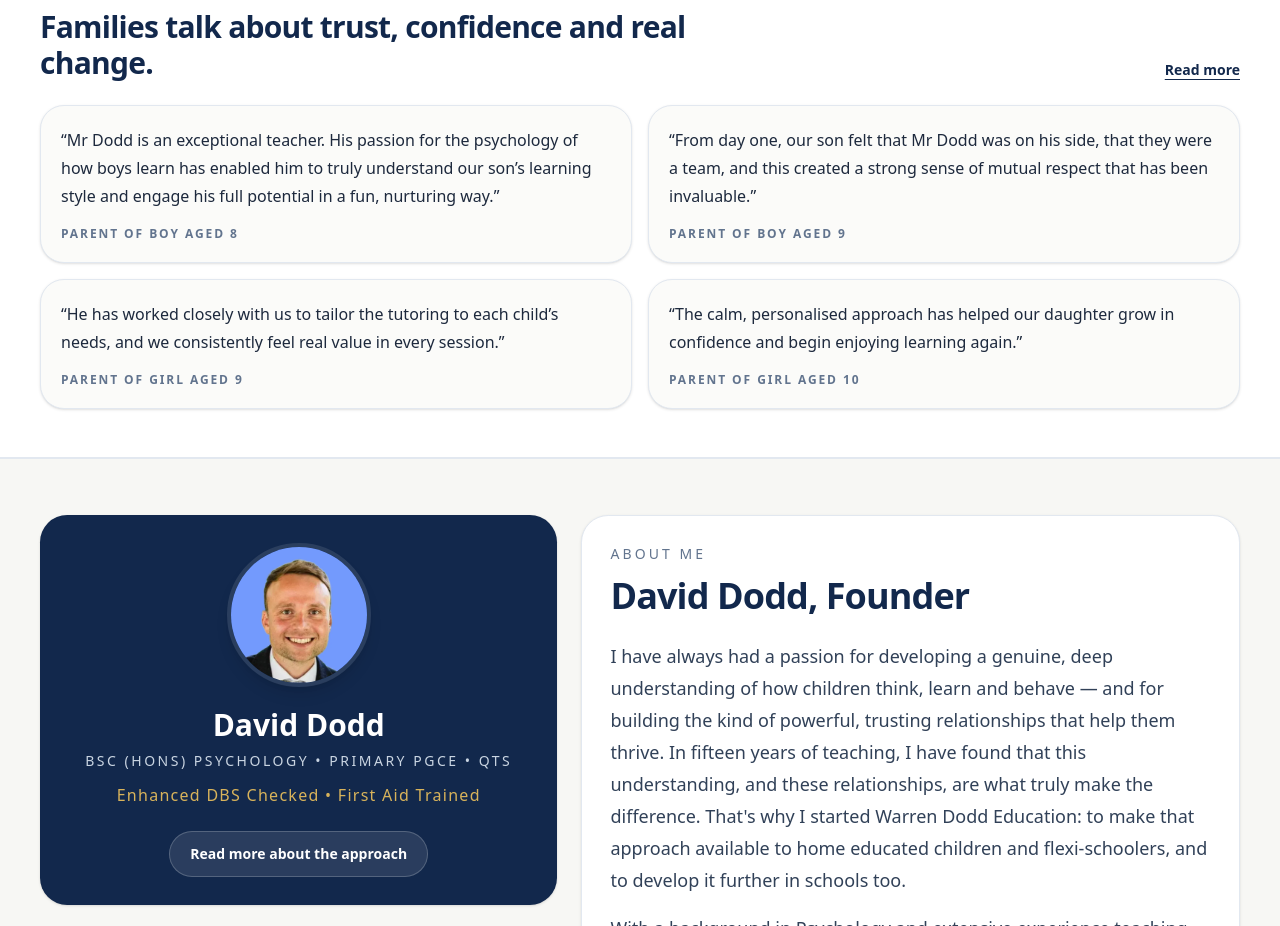
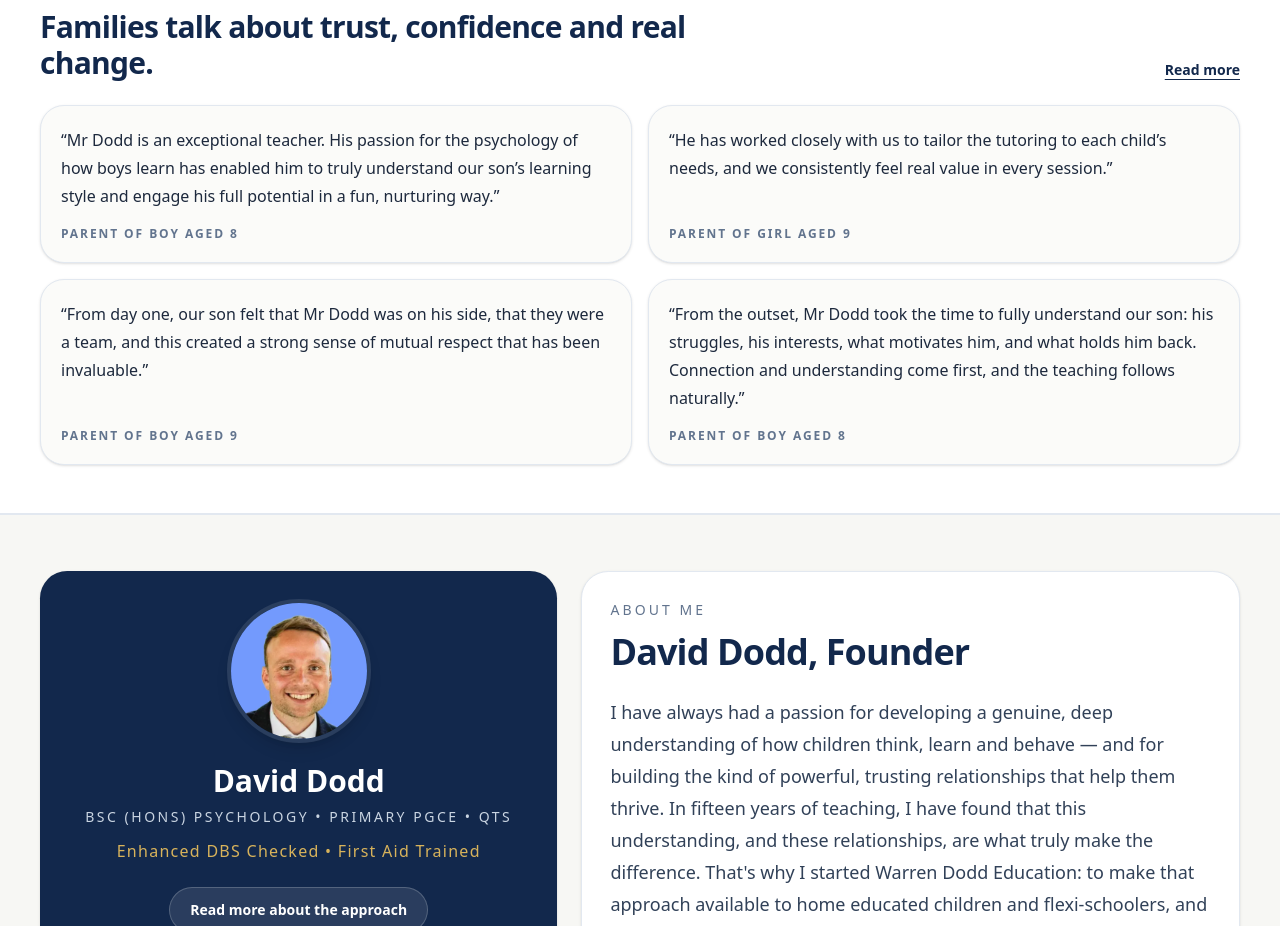
Before and after one commit to davedodd89-ai/warren-dodd-education, a Next.js app: page / in a window 1280 px wide. Shown: the part 1680-2606 px from the top of the page. Built offline with nearby package versions, Linux system fonts and the light colour scheme.

Commit message:
Update homepage testimonials

```diff
--- a/app/page.tsx
+++ b/app/page.tsx
@@ -10,18 +10,18 @@ export default function Page() {
     },
     {
       quote:
+        "He has worked closely with us to tailor the tutoring to each child’s needs, and we consistently feel real value in every session.",
+      source: "Parent of girl aged 9",
+    },
+    {
+      quote:
         "From day one, our son felt that Mr Dodd was on his side, that they were a team, and this created a strong sense of mutual respect that has been invaluable.",
       source: "Parent of boy aged 9",
     },
     {
       quote:
-        "He has worked closely with us to tailor the tutoring to each child’s needs, and we consistently feel real value in every session.",
-      source: "Parent of girl aged 9",
-    },
-    {
-      quote:
-        "The calm, personalised approach has helped our daughter grow in confidence and begin enjoying learning again.",
-      source: "Parent of girl aged 10",
+        "From the outset, Mr Dodd took the time to fully understand our son: his struggles, his interests, what motivates him, and what holds him back. Connection and understanding come first, and the teaching follows naturally.",
+      source: "Parent of boy aged 8",
     },
   ];
 
```
